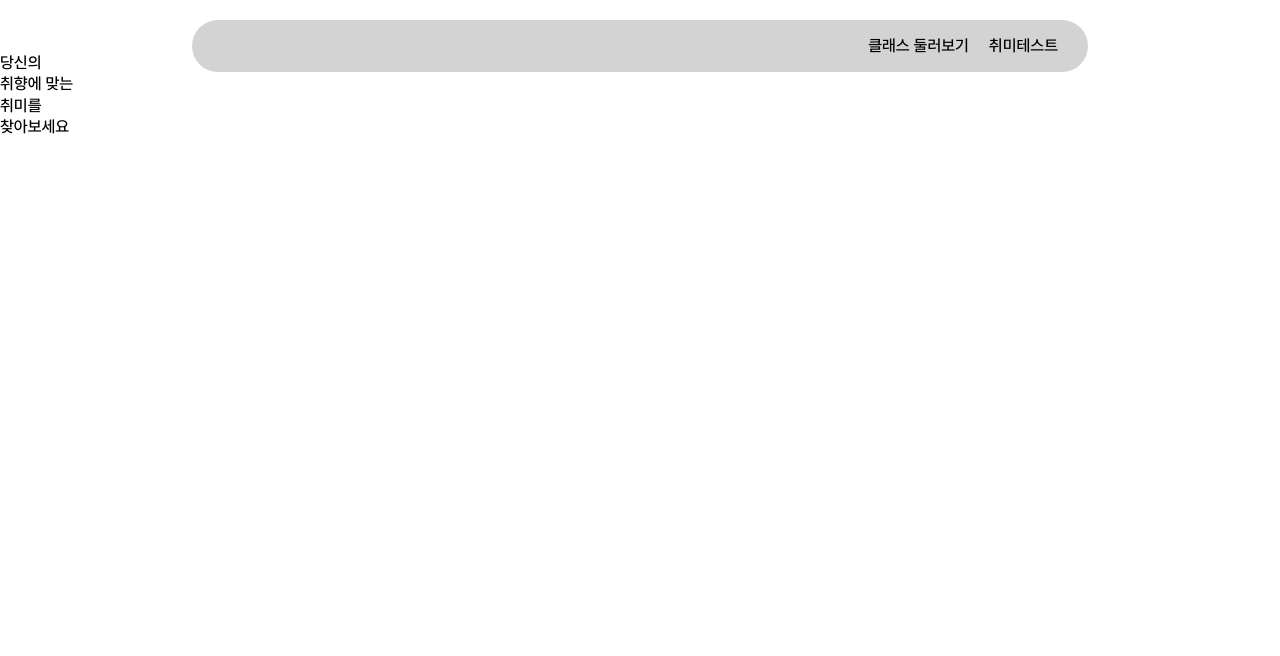
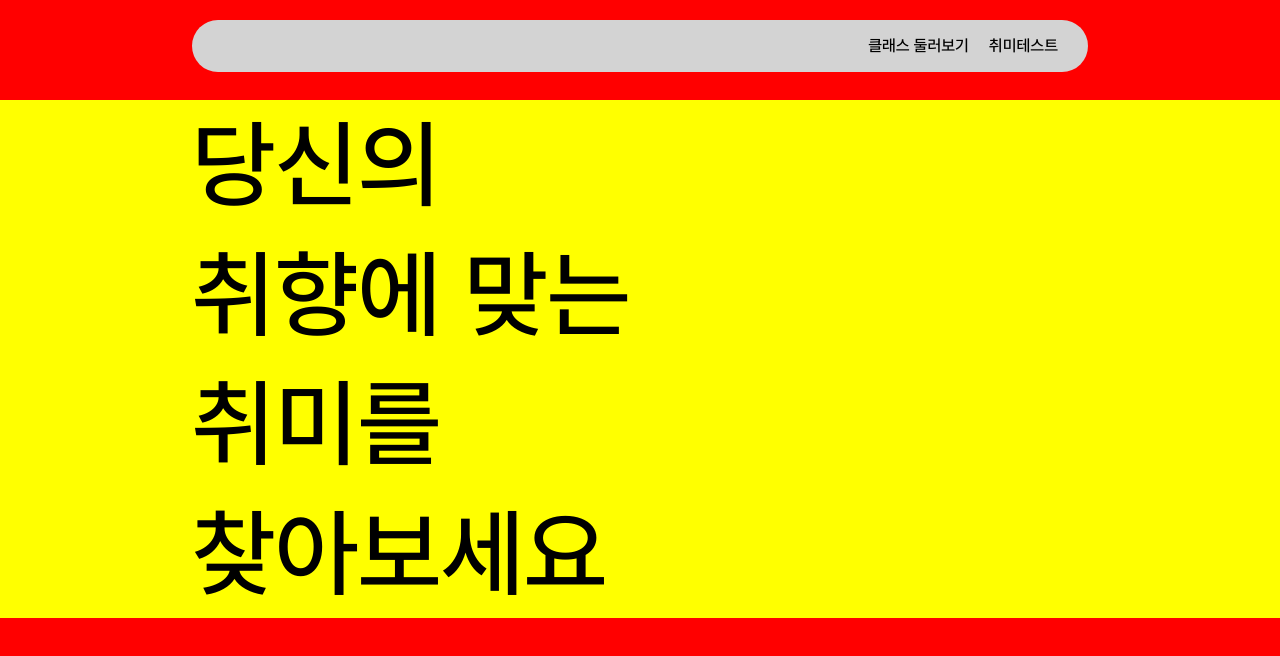
Before and after one commit to highthon/NoBack-client, a React (Create React App) app: page / in a window 1280 px wide. Shown: the top 656 px of the page. Built offline with nearby package versions, Linux system fonts and the light colour scheme.

Commit message:
ADD :: 메인화면 멘트

```diff
--- a/src/components/header/index.js
+++ b/src/components/header/index.js
@@ -1,7 +1,7 @@
 import "./style.scss";
 export default function Header() {
   return (
-    <>
+    <div className="header-t">
       <div className="header-tit">
         <div className="header-tit-logo"></div>
         <div className="header-tit-buttons">
@@ -9,6 +9,6 @@ export default function Header() {
           <a className="header-habittest">취미테스트</a>
         </div>
       </div>
-    </>
+    </div>
   );
 }
--- a/src/components/header/style.scss
+++ b/src/components/header/style.scss
@@ -4,11 +4,11 @@
     display: flex;
     justify-content: space-between;
     width: 70%;
-    margin: 0 auto;
     padding: 15px 30px;
     border-radius: 200px;
-    position: relative;
+    position: fixed;
     top: 20px;
+    z-index: 100;
     .header-tit-logo{
 
     }
@@ -21,3 +21,7 @@
         }
     }
 }
+.header-t{
+    display: flex;
+    justify-content: center;
+}
--- a/src/pages/Main/index.js
+++ b/src/pages/Main/index.js
@@ -1,16 +1,16 @@
-import './'
+import './style.scss';
 import Header from "../../components/header";
 export default function Main(){
     return(
         <>
+            <div className='main-tit'>
             <Header/>
-            <div>
-                <div>
-                    <div>
-                        <p>당신의</p>
-                        <p>취향에 맞는</p>
-                        <p>취미를</p>
-                        <p>찾아보세요</p>
+                <div className='main-tit-tle'>
+                    <div className='main-tit-ment'>
+                        <p className='ment-first'>당신의</p>
+                        <p className='ment-second'>취향에 맞는</p>
+                        <p className='ment-third'>취미를</p>
+                        <p className='ment-four'>찾아보세요</p>
                     </div>
                 </div>
             </div>
--- a/src/pages/Main/style.scss
+++ b/src/pages/Main/style.scss
@@ -0,0 +1,14 @@
+.main-tit{
+    background-color: red;
+    height: 100vh;
+    .main-tit-tle{
+        position: relative;
+        top: 100px;
+        padding: 0% 15%;
+        background-color: #ffff00;
+        .main-tit-ment{
+            font-family: 'PretendardBold';
+            font-size: 6rem;
+        }
+    }
+}
```
